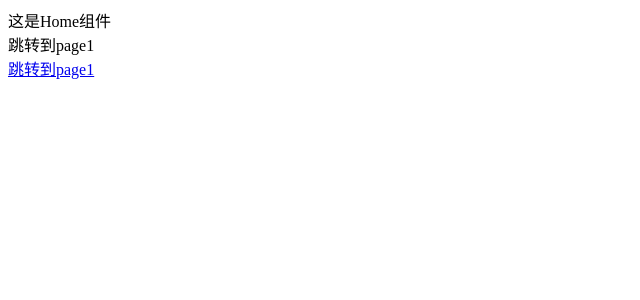
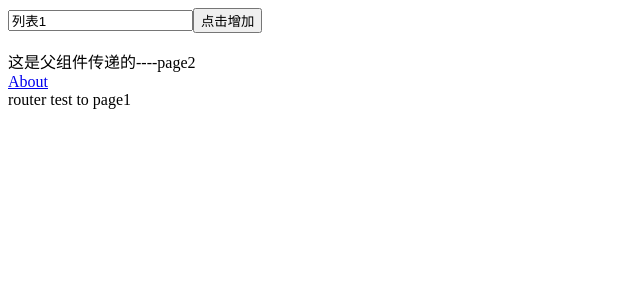
Before and after one commit to ruby-girl/react-test, a React (Create React App) app: page / in a window 1280 px wide. Shown: the top 300 px of the page, without its empty margins (0-640 px from the left). Built offline with nearby package versions, Linux system fonts and the light colour scheme.

Commit message:
路由跳转，传参

```diff
--- a/src/App.js
+++ b/src/App.js
@@ -8,8 +8,8 @@ import Page2 from './page/routerPages/page2'
 const BasicRoute = () => (
     <BrowserRouter>
         <Switch>
-            <Route path="/" component={Home} />
-            <Route exact path="/Page1" component={Page1} />
+            <Route exact path="/" component={Home} />
+            <Route exact path="/Page1/:num" component={Page1} />
             <Route exact path="/Page2" component={Page2} />
         </Switch>
     </BrowserRouter>
--- a/src/page/routerPages/home.js
+++ b/src/page/routerPages/home.js
@@ -1,32 +1,78 @@
-import React, { Component } from 'react'; //imrc
-import {Link } from "react-router-dom";
-class Home extends Component { //cc
-    constructor(prop) {
-        super(prop)
+import React, { Component } from 'react'
+import {Link} from 'react-router-dom'
+import Item from '../components/Item'
+import Page2 from './page2'
+import axios from 'axios'
+import { SSL_OP_SSLEAY_080_CLIENT_DH_BUG } from 'constants'
+const  type={
+    1:function(){this.testIf(1)},
+    2:function(){ this.testIf(2)},
+    3:function(){this.testIf(3)}
+}
+class allList extends Component {
+
+    constructor(props) {
+        super(props)
+
         this.state = {
-            text: '',
-            v: '旧值-'
-        }
-    }
-
-    shouldComponentUpdate(nextProps, nextState) {
-        if (nextProps.txt === this.props.txt) {
-            return false
-        } else {
-            return true
+            inputValue: '列表1',
+            list: [],
+            obj:{
+                name:'',
+                age:'',
+                state:'异常'
+            }
         }
     }
 
     render() {
         return (
             <div>
-                <div>这是Home组件</div>
-                <div onClick={() => this.props.history.push('Page1')}>跳转到page1</div>
-                <Link to="/Page1">跳转到page1</Link>
+                <div>
+                    <input onChange={this.inputChange.bind(this)} value={this.state.inputValue} />
+                    <button onClick={this.addItem.bind(this)}>点击增加</button></div>
+                <ul>
+                    {this.state.list.map((item, i) => {
+                        return <Item txt={item} itemIndex={i} key={i} delItem={this.delItems.bind(this)}></Item>
+                    })}
+                </ul>
+                <Page2 txt="这是父组件传递的" itemIndex={1} delItem={this.delItems.bind(this)}/>
+                <Link to={{pathname:"/Page1/9"}}>About</Link>
+                <div onClick={() => this.props.history.push({pathname:"/Page1/" + 9})}>router test to page1</div>
+
             </div>
-        );
+        )
+    }
+
+    inputChange(e) {
+        // this.state.inputValue=e.target.value
+        this.setState({
+            inputValue: e.target.value
+        })
+    }
+    addItem() {
+        this.state.list.push(this.state.inputValue)
+        this.setState({
+            list: this.state.list
+        })
+    }
+
+
+    delItems(i) {
+        type[i].call(this)
+        let list = this.state.list
+        list.splice(i, 1)
+        this.setState({
+            list: list
+        })
+        axios.post('https://easy-mock.com/mock/5c00952c494e234c090162a5/example/getList').then((res)=>{
+            console.info(res)
+        }).catch(()=>{
+            console.log('错误处理')
+        })
+    }
+    testIf(n){
+        console.log(`这是第${n}行`)
     }
 }
-
-
-export default Home;
+export default allList
--- a/src/page/routerPages/page1.js
+++ b/src/page/routerPages/page1.js
@@ -1,5 +1,5 @@
 import React, { Component } from 'react'; //imrc
-import PropTypes from 'prop-types'
+
 class Item1  extends Component { //cc
    constructor(prop){
       super(prop)
@@ -8,35 +8,19 @@ class Item1  extends Component { //cc
          v:'旧值-'
       }
    }
-   // 需要更新的组件--生命周期函数--如果将要更新的组件的值没有变化，将不进行更新，优化新能
-   shouldComponentUpdate(nextProps,nextState){
-      if(nextProps.txt=== this.props.txt){
-         return false
-      }else{
-         return true
-      }
+
+   componentDidMount(){
+      console.log(this.props.match.params.num)
    }
 
     render() {
         return (
            <div>
-            <div onClick={this.itemClick.bind(this,this.props.itemIndex)}>{this.props.txt}</div>
-            <div>{this.state.text}</div>
+            <div>这里是Page1 content</div>
+
             </div>
          );
     }
-    itemClick(i){
-   //    this.setState((state,props)=>({
-   //       text:state.v+props.txt
-   //   }))
-       this.props.delItem(i)
-    }
 }
 
- Item1.propTypes={
-    txt:PropTypes.string,
-    itemIndex:PropTypes.number,
-    delItem:PropTypes.func
- }
-
 export default Item1;
--- a/src/page/routerPages/page2.js
+++ b/src/page/routerPages/page2.js
@@ -1,6 +1,6 @@
 import React, { Component } from 'react'; //imrc
 import PropTypes from 'prop-types'
-class Item  extends Component { //cc
+class Page2  extends Component { //cc
    constructor(prop){
       super(prop)
       this.state={
@@ -10,7 +10,7 @@ class Item  extends Component { //cc
    }
    // 需要更新的组件--生命周期函数--如果将要更新的组件的值没有变化，将不进行更新，优化新能
    shouldComponentUpdate(nextProps,nextState){
-      if(nextProps.txt=== this.props.txt){
+      if(nextProps.txt == this.props.txt){
          return false
       }else{
          return true
@@ -20,7 +20,7 @@ class Item  extends Component { //cc
     render() {
         return (
            <div>
-            <div onClick={this.itemClick.bind(this,this.props.itemIndex)}>{this.props.txt}</div>
+            <div onClick={this.itemClick.bind(this,this.props.itemIndex)}>{this.props.txt}----page2</div>
             <div>{this.state.text}</div>
             </div>
          );
@@ -33,10 +33,10 @@ class Item  extends Component { //cc
     }
 }
 
- Item.propTypes={
+Page2.propTypes={
     txt:PropTypes.string,
     itemIndex:PropTypes.number,
     delItem:PropTypes.func
  }
 
-export default Item;
+export default Page2;
```
Also changed, not shown: src/page/index.js (deleted, +0 -57 lines).
